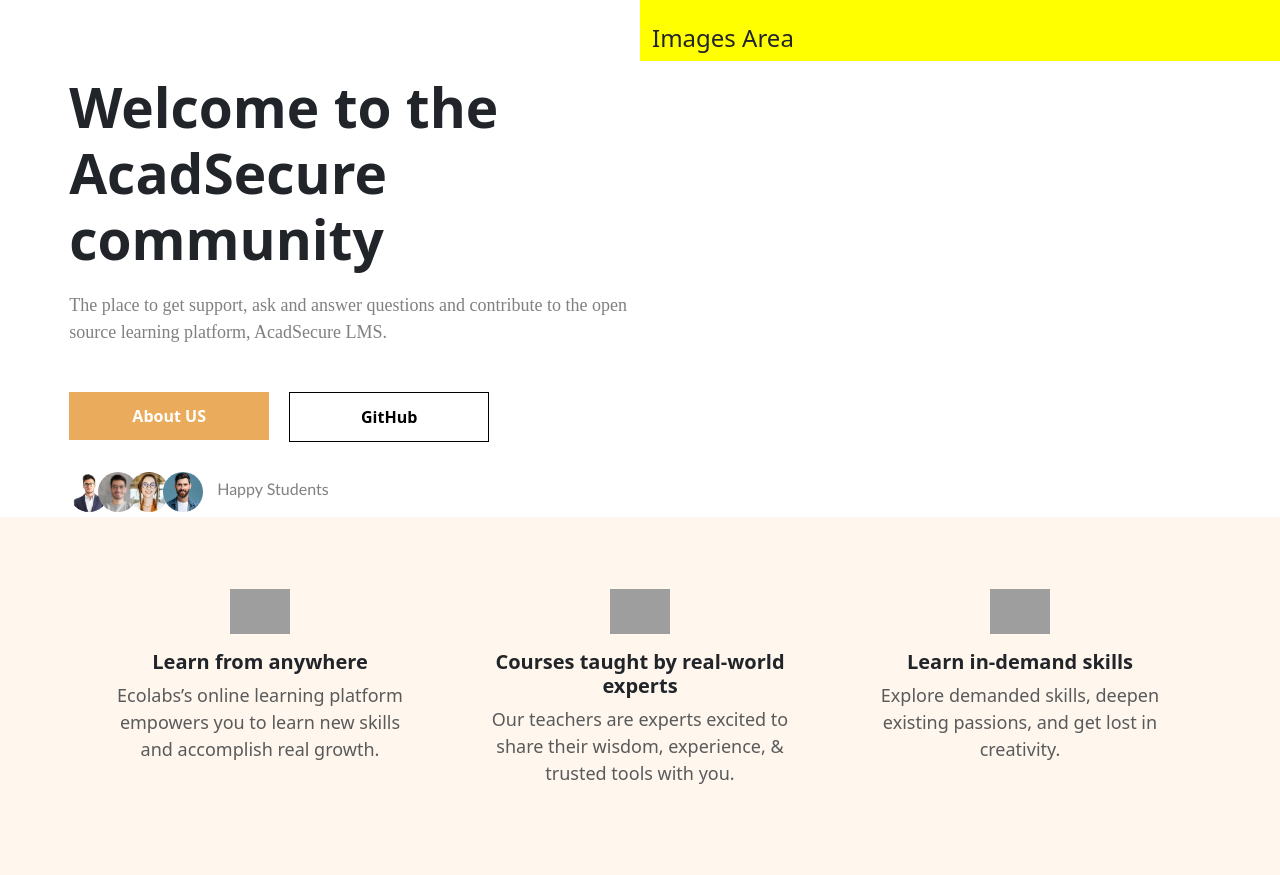
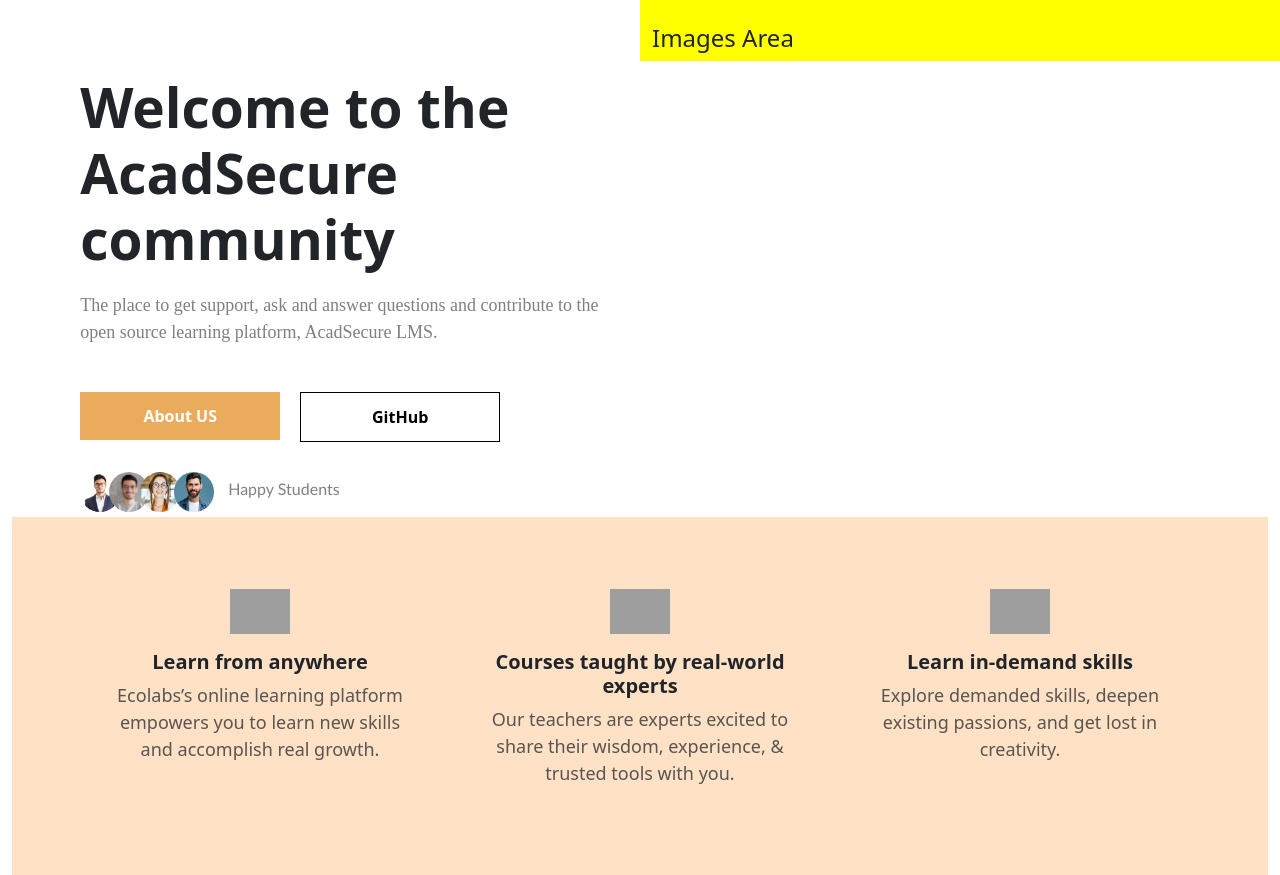
Before and after one commit to Krish-CyberSec/ZeroDay_Syndicate, a Django app: page / in a window 1280 px wide. Shown: the part 88-963 px from the top of the page. Run offline with Django 5.2, Linux system fonts and the light colour scheme; grey boxes are pictures that could not be loaded.

Commit message:
Revert "updating feature tab"
This reverts commit 030176c4e4df0f3abe9999eb5d5bb2cb16d2a149.

```diff
--- a/Deparment Level File Sharing Platform/static/css/style.css
+++ b/Deparment Level File Sharing Platform/static/css/style.css
@@ -73,10 +73,7 @@ body {
     height: fit-content;
 
 }
-#main{
-    padding: 0;
-    margin:0;
-}
+
 
 #banner_area-c1{
     padding-left: 4%;
@@ -218,7 +215,7 @@ body {
 /* Footer Starts */
 /* Footer Ends */
 .back{
-    background-color: #fff6ed;
+    background-color: rgb(255, 225, 198);
 }
 .feature_img{
   display: flex;
--- a/Deparment Level File Sharing Platform/templates/index.html
+++ b/Deparment Level File Sharing Platform/templates/index.html
@@ -7,7 +7,7 @@
 
 {% block content %}
 
-  <div class="container-fluid" id="main">
+  <div class="container-fluid">
         <div class="row banner_area " >
           <div
             class="col-lg-6 col-md-12 col-sm-12 banner_area-c pt-lg-4"
@@ -94,7 +94,6 @@
         </div>
     </section>
 
-
       </div>
 
 {% endblock %}
```
